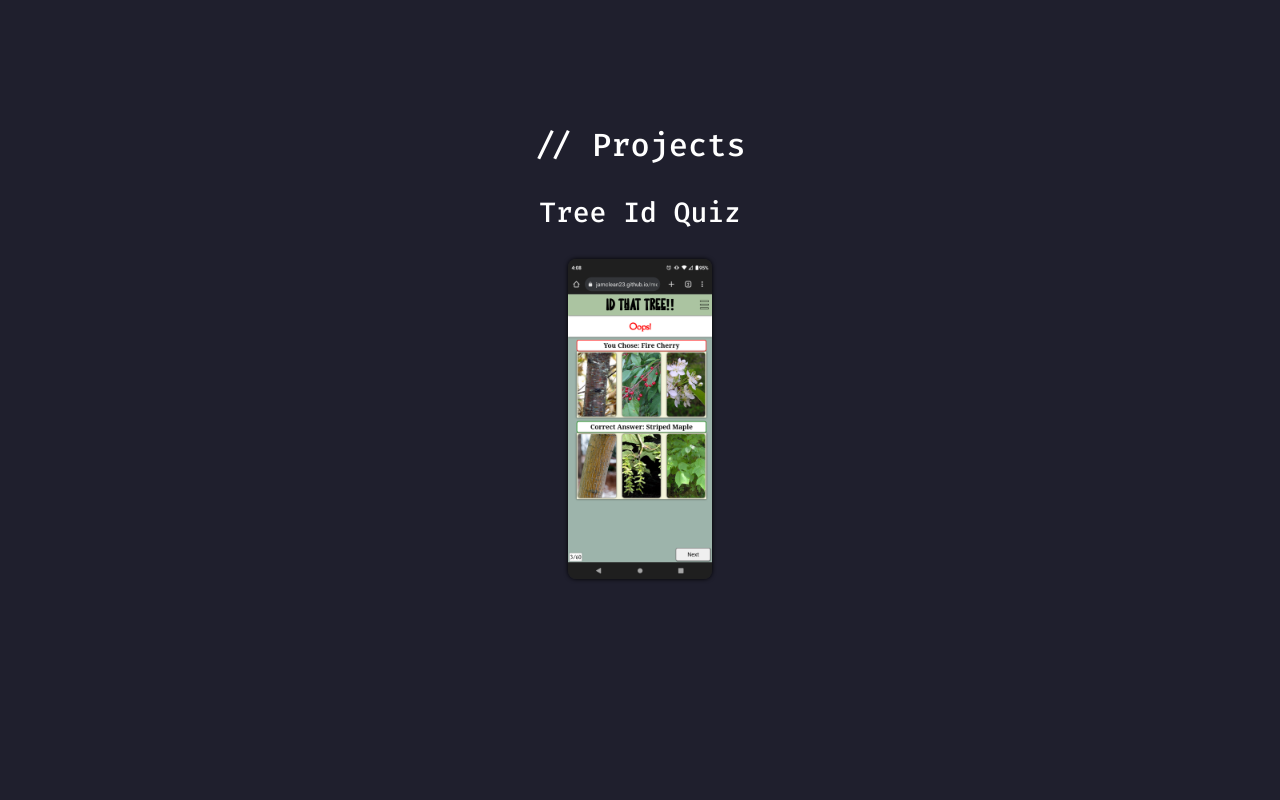
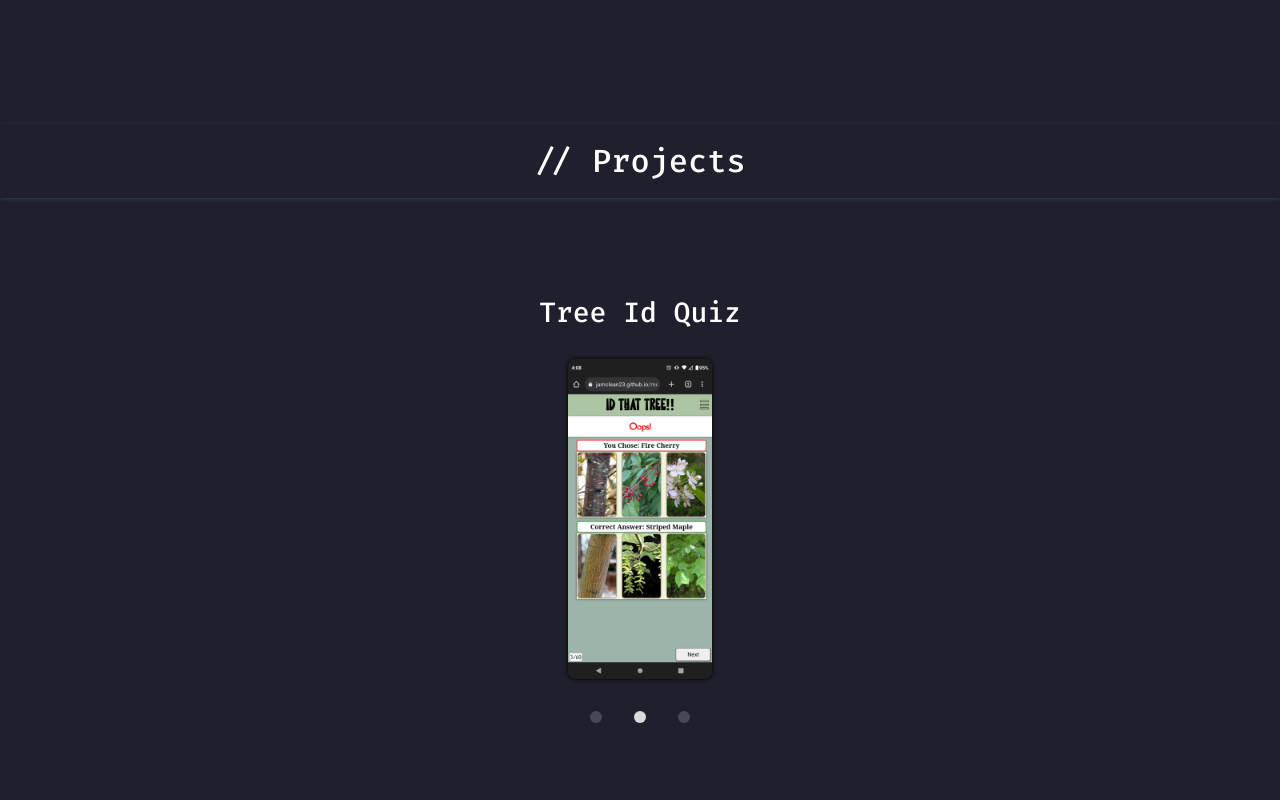
Before and after one commit to jamclean23/jm-portfolio, a React app: page /#/ in a window 1280 px wide. Shown: the part 740-1540 px from the top of the page. Built offline with nearby package versions, Linux system fonts and the light colour scheme.

Commit message:
Add indicator box

```diff
--- a/src/React/components/HomePage/Projects/Project/Project.css
+++ b/src/React/components/HomePage/Projects/Project/Project.css
@@ -5,6 +5,7 @@
 }
 
 .Project h3 {
+    margin-top: 6rem;
     text-align: center;
 }
 
@@ -42,6 +43,11 @@
 .Project .imgsWrapper button {
     display: none;
 }
+
+.indicatorWrapper {
+    display: none;
+}
+
 
 @media (max-width: 950px) {
     .Project .imgsWrapper {
@@ -94,6 +100,10 @@
         font-size: 2rem;
         top: 50%;
         transform: translateY(-50%);
+        padding-top: 1rem;
+        padding-bottom: 1rem;
+        z-index: 1;
+
     }
 
     .Project .leftBtn {
@@ -103,3 +113,34 @@
         right: .5rem;
     }
 }
+
+.indicatorWrapper {
+    display: flex;
+    justify-content: center;
+    align-items: center;
+    margin-top: 1rem;
+}
+
+.indicatorBox {
+    padding: 1rem 2rem;
+    /* background-color: var(--header-color); */
+    display: flex;
+    justify-content: center;
+    align-items: center;
+    border-radius: 6px;
+    gap: 2rem;
+}
+
+.indicator {
+    opacity: .2;
+    border-radius: 100%;
+    padding: 0;
+    height: .75rem;
+    width: .75rem;
+    border: none;
+    transition: opacity .2s ease-in-out;
+}
+
+.indicator.selected {
+    opacity: .9;
+}
--- a/src/React/components/HomePage/Projects/Project/Project.js
+++ b/src/React/components/HomePage/Projects/Project/Project.js
@@ -19,18 +19,26 @@ function Project (props) {
     // Variables
 
     const wasAnimating = useRef(false);
-    const convertRemToPx = useContext(AppContext).convertRemToPx;
+    const [selectedImgIndex, setSelectedImgIndex] = useState(1);
 
     // Listeners
 
+    // Did mount
     useEffect(() => {
+        // Listeners
         window.addEventListener('scroll', handleScroll);
         window.addEventListener('resize', handleResize);
 
+        // Used for indicators
+        updateImgIndex();
     }, []);
 
 
     // Function
+
+    function updateImgIndex () {
+        setSelectedImgIndex(getDisplayedImg().indexInArray);
+    }
 
     function handleResize () {
         animateImages();
@@ -92,52 +100,71 @@ function Project (props) {
     function handleBtnClick (direction) {
         const imgsWrappersArray = getImgWrappersArray();
         const displayedImg = getDisplayedImg();
-        const leftImg = document.querySelector('.Project .imgWrapper.left');
-        const rightImg = document.querySelector('.Project .imgWrapper.right');
+        const leftImg = document.querySelector('.Project.' + props.project + ' .imgWrapper.left');
+        const rightImg = document.querySelector('.Project.' + props.project + ' .imgWrapper.right');
 
 
         if (imgsWrappersArray.length > 1 && displayedImg.imgWrapper) {
 
 
             if (direction === 'left') {
+
+                scrollCarouselLeft(displayedImg, leftImg, rightImg);
+
+            } else if (direction === 'right') {
+
+                scrollCarouselRight(displayedImg, leftImg, rightImg);
+
+            }
+
+            updateImgIndex();
+
+        }
+
+
+    }
+
+    function scrollCarouselLeft (displayedImg, leftImg, rightImg) {
+
+                // Centered to left
                 displayedImg.imgWrapper.classList.add('left');
                 displayedImg.imgWrapper.classList.remove('center');
 
-
-                const lastAcross = document.querySelector('.Project .imgWrapper.across');
+                // No transition for the crossing wrapper
+                const lastAcross = document.querySelector('.Project.'+ props.project +' .imgWrapper.across');
                 if (lastAcross) {
                     lastAcross.classList.remove('across');
                 }
 
+                // Left to right
                 leftImg.classList.remove('left');
                 leftImg.classList.add('across');
                 leftImg.classList.add('right');
 
+                // Right to center
                 rightImg.classList.remove('right');
                 rightImg.classList.add('center');
+    }
 
-
-            } else if (direction === 'right') {
+    function scrollCarouselRight (displayedImg, leftImg, rightImg) {
+                    // Centered to right
                     displayedImg.imgWrapper.classList.add('right');
                     displayedImg.imgWrapper.classList.remove('center');
 
-
-                const lastAcross = document.querySelector('.Project .imgWrapper.across');
+                    // No transition for the crossing wrapper
+                    const lastAcross = document.querySelector('.Project.' + props.project +  ' .imgWrapper.across');
                     if (lastAcross) {
                         lastAcross.classList.remove('across');
                     }
 
+                    // Right to left
                     rightImg.classList.remove('right');
                     rightImg.classList.add('across');
                     rightImg.classList.add('left');
 
+                    // Left to center
                     leftImg.classList.remove('left');
                     leftImg.classList.add('center');
-            }
-
-        }
-
-
     }
 
     function getDisplayedImg () {
@@ -187,19 +214,36 @@ function Project (props) {
 
             <div className="imgsWrapper">
                     <div className={"imgWrapper leftImgWrapper center " + props.images[0].layout}>
-                        <img src={props.images[0].src} className="leftImg"/>
+                        <img src={props.images[0].src} alt='Image of application' className="leftImg"/>
                     </div>
 
                     <div className={"imgWrapper centerImgWrapper right " + props.images[0].layout}>
-                        <img src={props.images[1].src} className="centerImg"/>
+                        <img src={props.images[1].src} alt='Image of application' className="centerImg"/>
                     </div>
 
                     <div className={"imgWrapper rightImgWrapper left "  + props.images[0].layout}>
-                        <img src={props.images[2].src} className="rightImg"/>
+                        <img src={props.images[2].src} alt='Image of application' className="rightImg"/>
                     </div>
                     <button onClick={handleBtnClick.bind(this, 'left')} className="leftBtn">&lt;</button>
                     <button onClick={handleBtnClick.bind(this, 'right')} className="rightBtn">&gt;</button>
+            </div>
 
+            <div className="indicatorWrapper">
+                <div className="indicatorBox">
+
+                    <button
+                        className={"indicator" + (selectedImgIndex === 1 ? ' selected' : '')}
+                    ></button>
+
+                    <button
+                        className={"indicator" + (selectedImgIndex === 0 ? ' selected' : '')}
+                    ></button>
+
+                    <button
+                        className={"indicator" + (selectedImgIndex === 2 ? ' selected' : '')}
+                    ></button>
+
+                </div>
             </div>
 
         </article>
--- a/src/React/components/HomePage/Projects/Projects.css
+++ b/src/React/components/HomePage/Projects/Projects.css
@@ -1 +1,7 @@
 /* Stylesheet for Projects.js */
+
+.Projects h2 {
+    box-shadow: 0 1px 4px var(--header-color);
+    padding-top: 1rem;
+    padding-bottom: 1rem;
+}
```
Also changed, not shown: 1 other file (tests, documents, lock files or other folders). Lines whose indentation alone changed are shown as unchanged.
